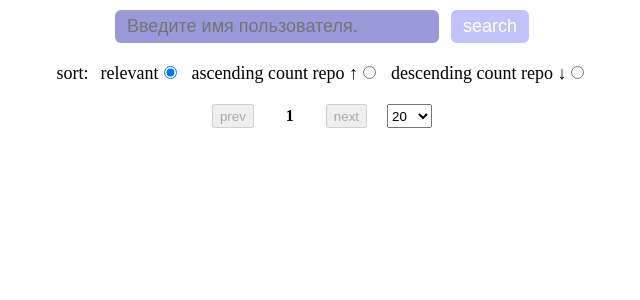
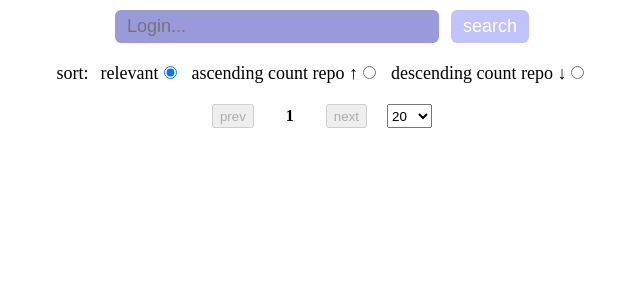
Before and after one commit to AleksTimofeev/search-user-github, a React (Create React App) app: page / in a window 1280 px wide. Shown: the top 300 px of the page, without its empty margins (318-958 px from the left). Built offline with nearby package versions, Linux system fonts and the light colour scheme.

Commit message:
change placeholder input search user

```diff
--- a/src/Components/SearchBar/SearchBar.tsx
+++ b/src/Components/SearchBar/SearchBar.tsx
@@ -48,7 +48,7 @@ export const SearchBar = () => {
       <div className={styles.search}>
         <input
           type="text"
-          placeholder='Введите имя пользователя.'
+          placeholder="Login..."
           value={name}
           onChange={handleChange}
           onKeyDown={handleEnter}
```
